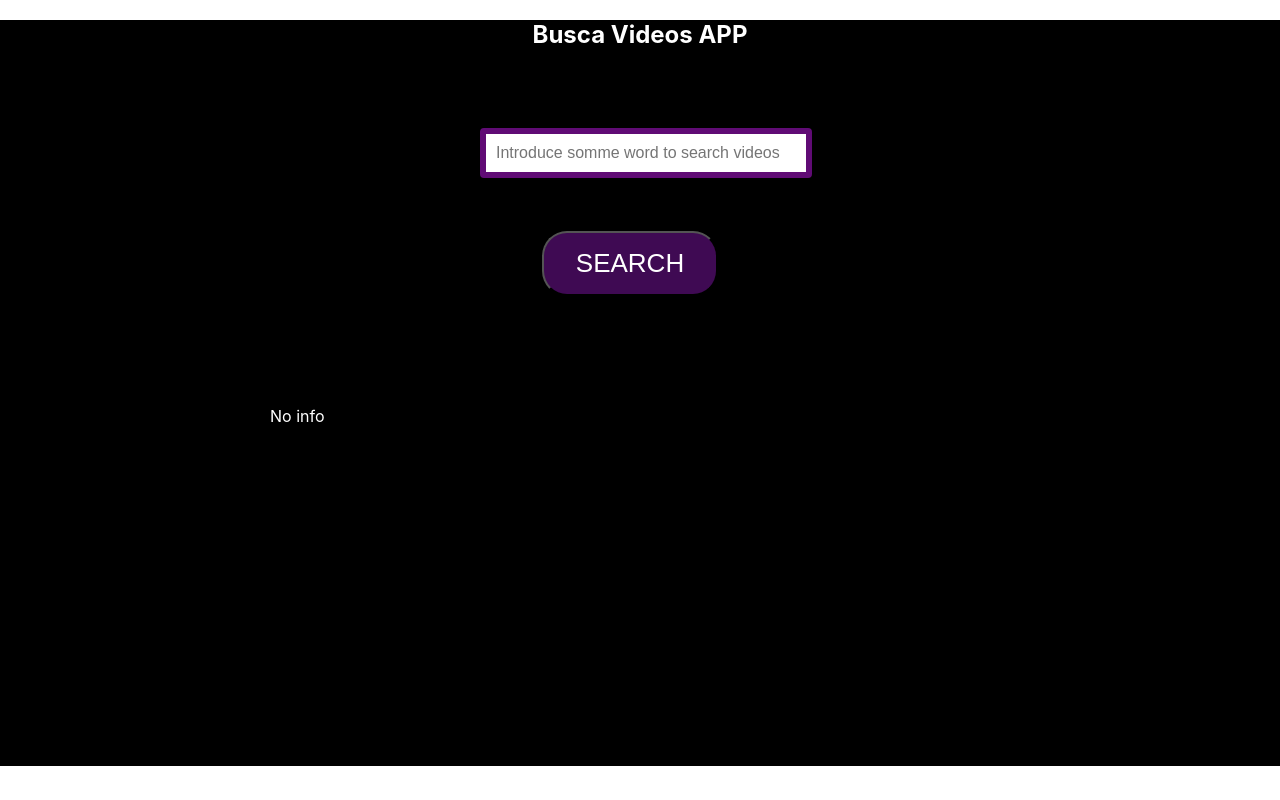
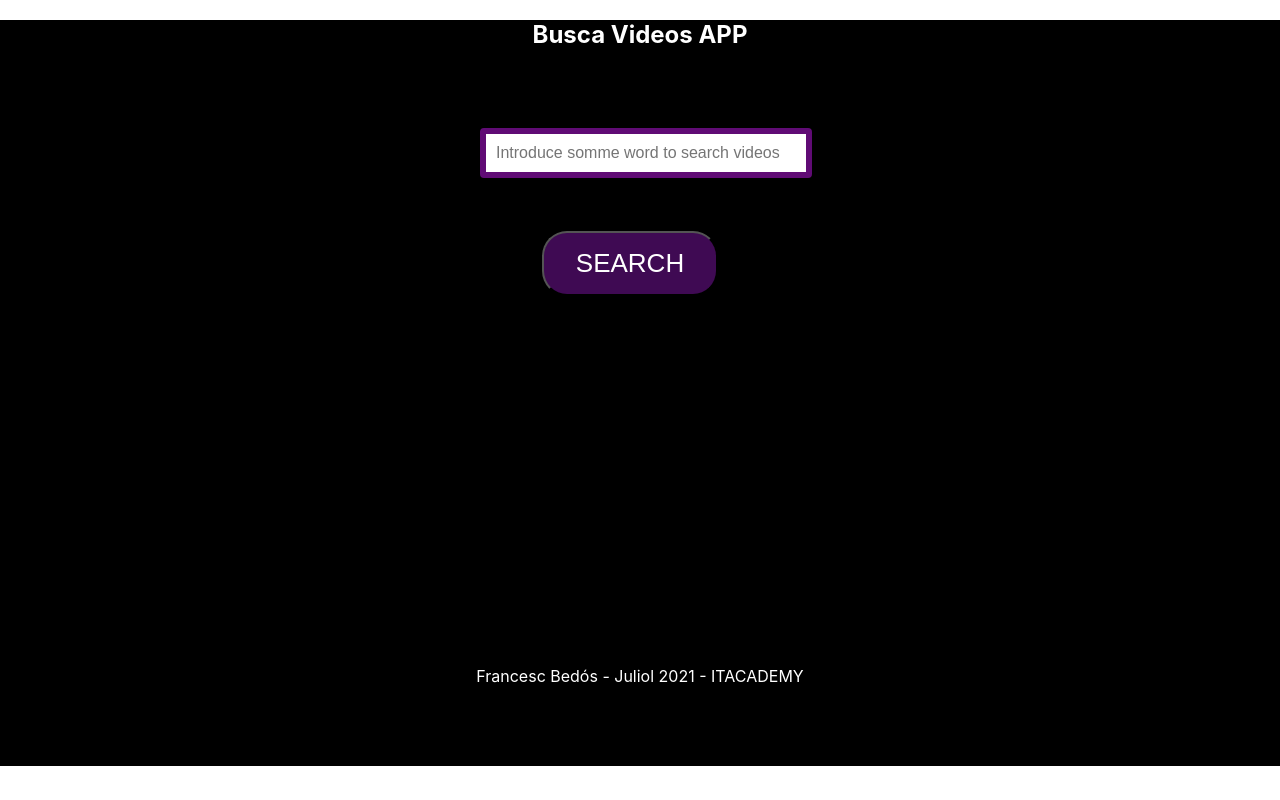
Before and after one commit to FrancescReact/reactube, a React (Create React App) app: page / in a window 1280 px wide. Built offline with nearby package versions, Linux system fonts and the light colour scheme.

Commit message:
ajustos de maquetació

```diff
--- a/package.json
+++ b/package.json
@@ -6,8 +6,12 @@
     "@testing-library/jest-dom": "^5.14.1",
     "@testing-library/react": "^11.2.7",
     "@testing-library/user-event": "^12.8.3",
+    "axios": "^0.21.1",
+    "bootstrap": "^5.0.2",
+    "jquery": "^3.6.0",
     "react": "^17.0.2",
     "react-dom": "^17.0.2",
+    "react-google-oauth2": "^0.1.2",
     "react-scripts": "4.0.3",
     "web-vitals": "^1.1.2"
   },
--- a/src/App.js
+++ b/src/App.js
@@ -51,7 +51,7 @@ function App() {
         <div className="main"><Videoplayer videoId={idVideoSelected} /><VideoInfo videoSnippetSelected={videoSnippetSelected} /></div>
         <div className="aside-2"></div>
       </div>
-      <div className="footer">peu</div>
+      <div className="footer">Francesc Bedós - Juliol 2021 - ITACADEMY</div>
     </div>
   );
 }
--- a/src/components/videoInfo.js
+++ b/src/components/videoInfo.js
@@ -5,8 +5,8 @@ import '../styles.css';
 function VideoInfo ( props) {
        if(!props.videoSnippetSelected){
          return(
-           <div className="videoinfo">
-           <p>No info</p>
+           <div>
+
            </div>
          )
        }
@@ -14,9 +14,9 @@ function VideoInfo ( props) {
 
     return(
       <div className="videoinfo">
-      <p>{props.videoSnippetSelected.title}</p>
-      <p>{props.videoSnippetSelected.description}</p>
-      <p>{props.videoSnippetSelected.publishedAt}</p>
+      <p>Title-{props.videoSnippetSelected.title}</p>
+      <p>Description-{props.videoSnippetSelected.description}</p>
+      <p>Published at-{props.videoSnippetSelected.publishedAt}</p>
 
       </div>
      );
--- a/src/styles.css
+++ b/src/styles.css
@@ -118,14 +118,16 @@ input[type=text]:focus {
     color: rgb(252, 250, 250);
     font-size: medium;
     margin-top: 10px;
+    margin-left: 30px;
   }
   .video-iframe{
     width: 100%;
     height: 100%;
   }
   .video-player  {
+    margin-left: 30px;
     padding-top: 20px;
-    width: 80%;
+    width: 83%;
     height:19%;
   }
   .videoItem {
@@ -141,10 +143,18 @@ input[type=text]:focus {
   .videoinfo{
     color: rgb(255, 255, 255);
     margin-top: 50px;
-    width: 500px;
+    margin-left: 30px;
+    font-size: 18px;
     overflow:visible;
+    border: 1px solid lightgray;
+    width: 855px;
+  }
+  p{
+    padding: 12px;
   }
   .footer{
     background-color: black;
     height: 100px;
+    color: rgb(255, 255, 255);
+    text-align: center;
   }
```
Also changed, not shown: 1 other file (tests, documents, lock files or other folders).
